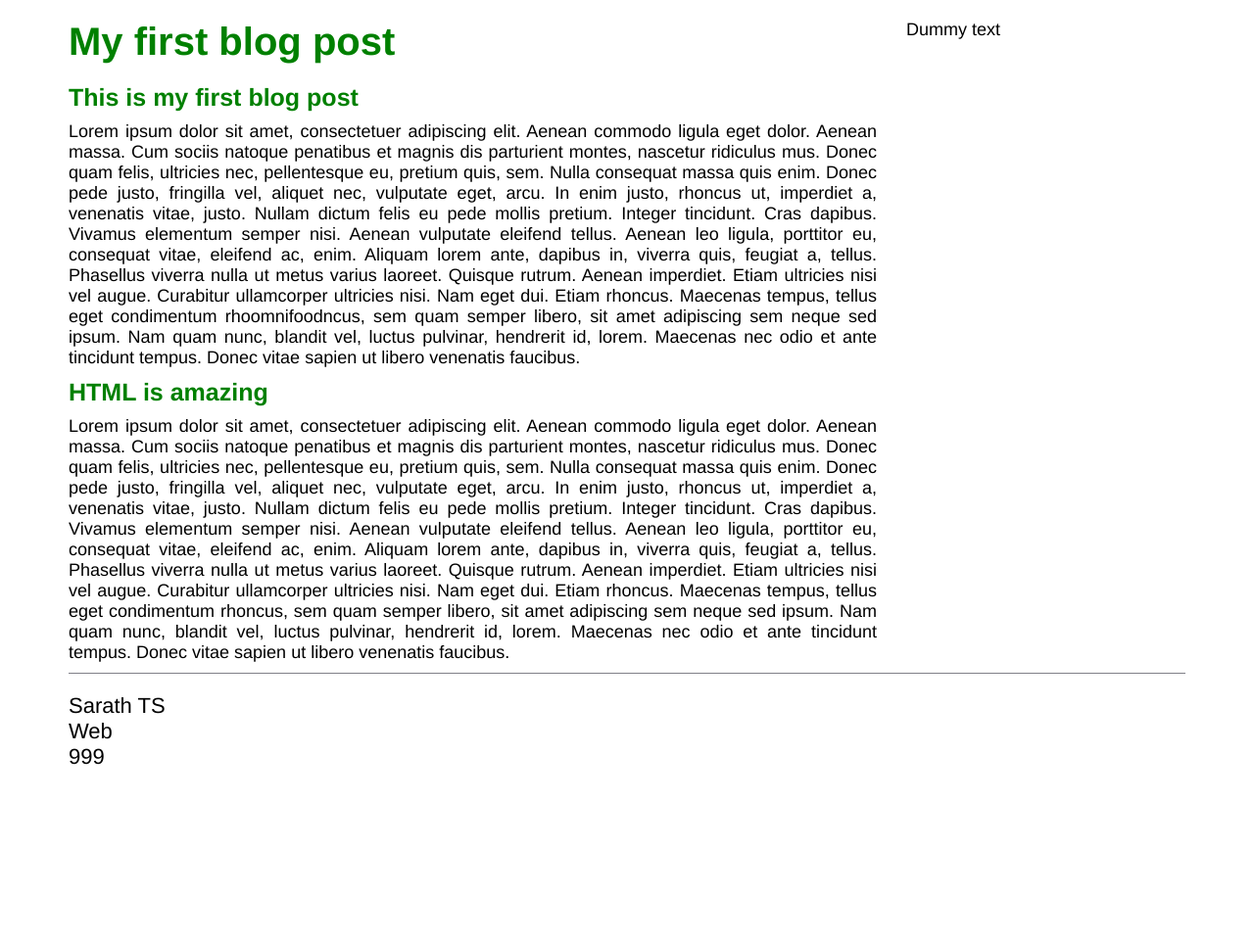
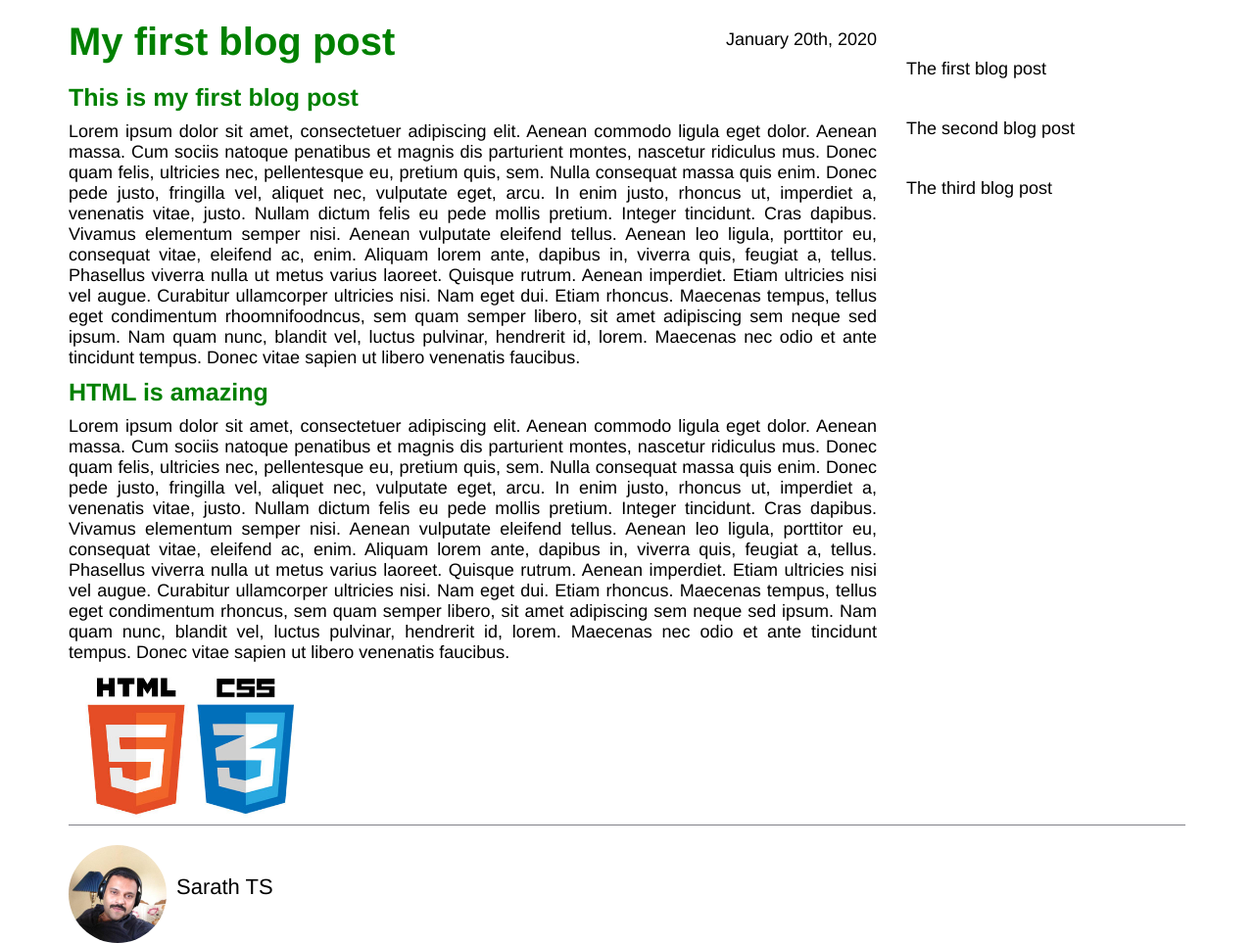
Before and after one commit to sarathiscookie/cssproject, a plain HTML site: page learning/index.html in a window 1280 px wide. Shown: the whole page at 98% size. Before the commit the page ends 800 px from the top, so only its background shows below. Drawn offline with Linux system fonts and the light colour scheme.

Commit message:
Added parent position relative and child position absolute

```diff
--- a/learning/index.html
+++ b/learning/index.html
@@ -10,6 +10,7 @@
     <div class="container">
         <div class="blog-posts">
             <h1>My first blog post</h1>
+            <p class="date">January 20th, 2020</p>
             <h2>This is my first blog post</h2>
             <p class="main-text">
                 Lorem ipsum dolor sit amet, consectetuer adipiscing elit. Aenean commodo ligula eget dolor. Aenean
@@ -32,8 +33,6 @@
                 lorem. Maecenas nec odio et ante tincidunt tempus. Donec vitae sapien ut libero venenatis faucibus.
             </p>
 
-
-
             <h2>HTML is amazing</h2>
             <p class="main-text">
                 Lorem ipsum dolor sit amet, consectetuer adipiscing elit. Aenean commodo ligula eget dolor. Aenean
@@ -55,18 +54,28 @@
                 lorem.
                 Maecenas nec odio et ante tincidunt tempus. Donec vitae sapien ut libero venenatis faucibus.
             </p>
+            <img src="logo.jpg" alt="The HTML 5 logo">
         </div>
 
         <div class="other-posts">
-            Dummy text
+            <div class="other">
+                The first blog post
+            </div>
+
+            <div class="other">
+                The second blog post
+            </div>
+
+            <div class="other">
+                The third blog post
+            </div>
         </div>
 
         <div class="clearfix"></div>
 
         <div class="author-box">
+            <img src="profile.jpeg" alt="The profile image">
             <p class="author-text">Sarath TS</p>
-            <p class="author-text">Web</p>
-            <p class="author-text">999</p>
         </div>
 
 
--- a/learning/style.css
+++ b/learning/style.css
@@ -3,12 +3,24 @@
 * {
 	margin: 0;
 	padding: 0;
-	/* The box-sizing property allows us to include the padding and border in an element's total width and height. */
-	box-sizing: border-box;
+	box-sizing: border-box; /* Exactly the width we defined */
 }
 
 /* When we set float left on .blog-posts and .other-posts. On right side of the browser .author-box also attached with .other-posts. */
 /* To separate .other-posts and .author-box we can use .clearfix */
+/* position: relative and position: absolute. A parent element (.blog-posts) must be a "reative" positioned element then only child element (.date) positioned is "absolute" */
+
+/* Some Tips */
+/*Use a font size b/w 15 and 25 px
+1: Big font sizes for big headlines banner eg: 60px to 90px. Small headlines banner 32px.
+2: Use line spaces b/w 120 and 150 %
+3: 45 to 90 characters per line
+4: Sans-serif - Open Sans, Lato, Raleway, Monsterrat, PT Sans.
+5: Sans-serif is a good fonts. This font uses modern websites. It is clean and simple.
+6: Serif typeface - Cardo, Merriweather, PT Serif.
+7: Serif typeface is also a good font. This font uses for traditional purpose and story telling.
+*/
+
 .clearfix {
 	content: "";
 	display: table;
@@ -41,6 +53,9 @@ h2 {
 
 .author-text {
 	font-size: 22px;
+	float: left;
+	margin-left: 10px;
+	margin-top: 30px;
 }
 
 .container {
@@ -56,6 +71,18 @@ h2 {
 	width: 75%;
 	float: left;
 	padding-right: 30px;
+	position: relative; /* Parent position element must be relative */
+}
+
+.date {
+	position: absolute; /* Child position element must be absolute */
+	top: 10px;
+	right: 30px;
+}
+
+.blog-posts img{
+	width: auto;
+	height: 150px;
 }
 
 .other-posts {
@@ -67,3 +94,14 @@ h2 {
 	padding-top: 20px;
 	border-top: 1px solid #808088;
 }
+
+.other {
+	margin-top: 40px;
+}
+
+.author-box img {
+	width: 100px;
+	height: 100px;
+	border-radius: 50%;
+    float: left;
+}
```
Also changed, not shown: learning/profile.jpeg (added).
